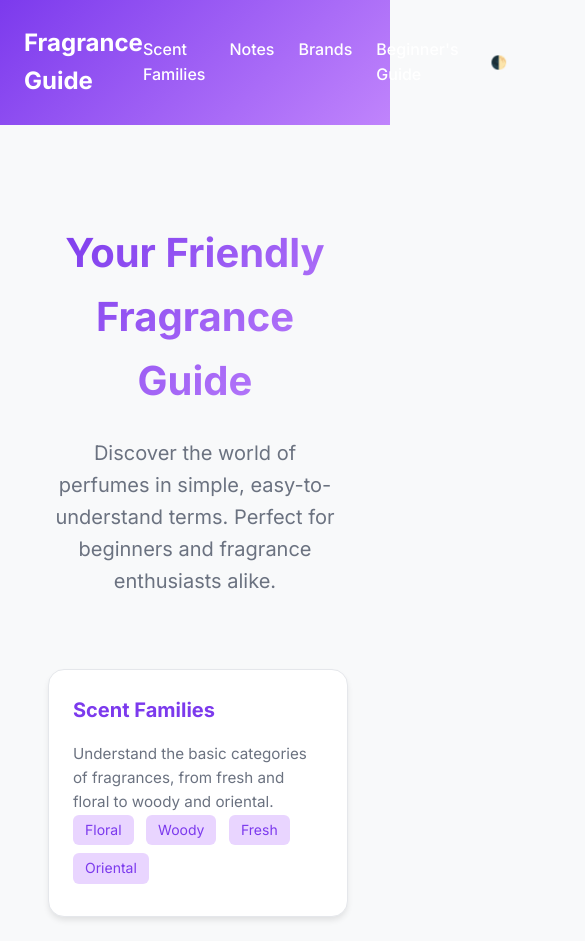
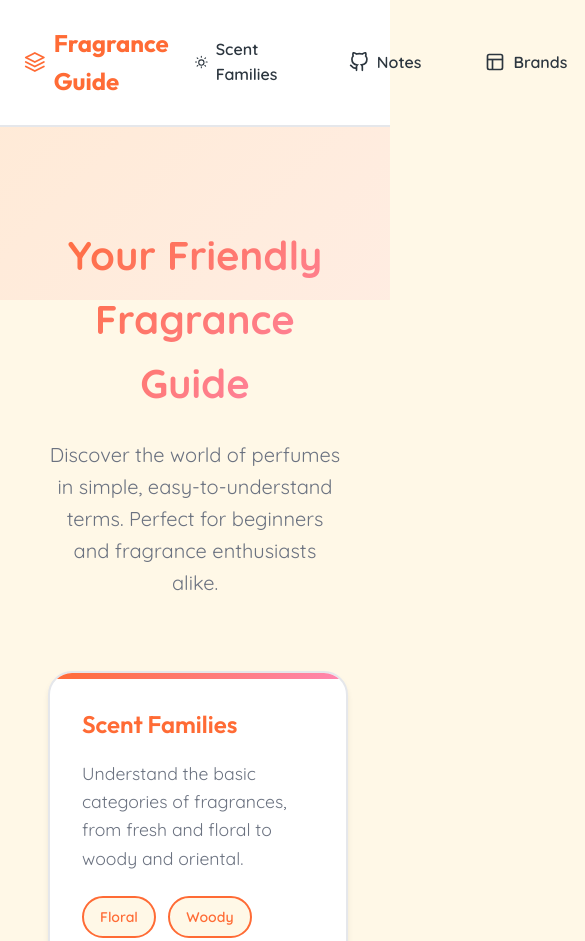
Before and after one commit to marpinet/fragrance-enciclopedia-for-dummies, a plain HTML site: page index.html in a window 390 px wide. Shown: the top 941 px of the page, 585 px wide, since content can reach past the window. Drawn offline with Linux system fonts and the light colour scheme.

Commit message:
Refactor theme colors and typography in index.html for improved design consistency and responsiveness

```diff
--- a/index.html
+++ b/index.html
@@ -6,28 +6,32 @@
     <title>Fragrance Encyclopedia for Dummies</title>
     <link rel="preconnect" href="https://fonts.googleapis.com">
     <link rel="preconnect" href="https://fonts.gstatic.com" crossorigin>
-    <link href="https://fonts.googleapis.com/css2?family=Inter:wght@400;500;600;700&display=swap" rel="stylesheet">
+    <link href="https://fonts.googleapis.com/css2?family=Outfit:wght@400;500;600;700&family=Quicksand:wght@400;500;600;700&display=swap" rel="stylesheet">
     <style>
         :root {
             /* Light Theme Colors */
-            --light-bg: #f8f9fa;
-            --light-surface: #ffffff;
-            --light-primary: #7c3aed;
-            --light-secondary: #e9d5ff;
-            --light-text: #1f2937;
-            --light-text-secondary: #6b7280;
-            --light-border: #e5e7eb;
-            --light-gradient: linear-gradient(135deg, #7c3aed, #c084fc);
+            --light-bg: #FFF8E7;
+            --light-surface: #FFFFFF;
+            --light-primary: #FF6B35;
+            --light-secondary: #4CB963;
+            --light-accent1: #00A9E0;
+            --light-accent2: #FF87B2;
+            --light-text: #2C363F;
+            --light-text-secondary: #6B7280;
+            --light-border: #E5E7EB;
+            --light-gradient: linear-gradient(135deg, #FF6B35, #FF87B2);
 
             /* Dark Theme Colors */
-            --dark-bg: #111827;
-            --dark-surface: #1f2937;
-            --dark-primary: #8b5cf6;
-            --dark-secondary: #5b21b6;
-            --dark-text: #f3f4f6;
-            --dark-text-secondary: #9ca3af;
-            --dark-border: #374151;
-            --dark-gradient: linear-gradient(135deg, #6d28d9, #7c3aed);
+            --dark-bg: #2C363F;
+            --dark-surface: #3D4852;
+            --dark-primary: #FF8B68;
+            --dark-secondary: #6DD68E;
+            --dark-accent1: #45C7F0;
+            --dark-accent2: #FF9DC4;
+            --dark-text: #F8F9FA;
+            --dark-text-secondary: #CED4DA;
+            --dark-border: #4A5568;
+            --dark-gradient: linear-gradient(135deg, #FF8B68, #FF9DC4);
 
             /* Spacing */
             --spacing-xs: 0.5rem;
@@ -77,20 +81,58 @@
         }
 
         body {
-            font-family: 'Inter', sans-serif;
+            font-family: 'Quicksand', sans-serif;
             background-color: var(--bg);
             color: var(--text);
             line-height: 1.6;
             min-height: 100vh;
             transition: background-color 0.3s ease, color 0.3s ease;
+            position: relative;
+        }
+
+        body::before {
+            content: '';
+            position: absolute;
+            top: 0;
+            left: 0;
+            right: 0;
+            height: 300px;
+            background: var(--gradient);
+            opacity: 0.1;
+            z-index: 0;
+        }
+
+        .decorative-circle {
+            position: absolute;
+            border-radius: 50%;
+            background: var(--primary);
+            opacity: 0.1;
+            z-index: 0;
+        }
+
+        .circle-1 {
+            width: 200px;
+            height: 200px;
+            top: 10%;
+            left: 5%;
+            background: var(--accent1);
+        }
+
+        .circle-2 {
+            width: 150px;
+            height: 150px;
+            top: 30%;
+            right: 10%;
+            background: var(--accent2);
         }
 
         .header {
-            background: var(--gradient);
+            background: var(--surface);
             padding: var(--spacing-md);
             position: sticky;
             top: 0;
             z-index: 10;
+            border-bottom: 2px solid var(--border);
         }
 
         .header-content {
@@ -102,34 +144,67 @@
         }
 
         .logo {
-            color: white;
+            color: var(--primary);
             font-size: 1.5rem;
             font-weight: 700;
             text-decoration: none;
+            font-family: 'Outfit', sans-serif;
+            display: flex;
+            align-items: center;
+            gap: var(--spacing-xs);
+        }
+
+        .logo-icon {
+            stroke: currentColor;
         }
 
         .nav {
             display: flex;
-            gap: var(--spacing-md);
+            gap: var(--spacing-lg);
+            align-items: center;
         }
 
         .nav-link {
-            color: white;
+            color: var(--text);
             text-decoration: none;
-            font-weight: 500;
-            transition: opacity 0.2s ease;
+            font-weight: 600;
+            display: flex;
+            align-items: center;
+            gap: var(--spacing-xs);
+            padding: var(--spacing-xs) var(--spacing-sm);
+            border-radius: 100px;
+            transition: all 0.2s ease;
         }
 
         .nav-link:hover {
-            opacity: 0.8;
+            color: var(--primary);
+            background: var(--light-bg);
+            transform: translateY(-2px);
+        }
+
+        .nav-link svg {
+            stroke: currentColor;
+            width: 20px;
+            height: 20px;
         }
 
         .theme-toggle {
             background: none;
-            border: none;
-            color: white;
+            border: 2px solid var(--border);
+            color: var(--text);
             cursor: pointer;
             padding: var(--spacing-xs);
+            border-radius: 100px;
+            display: flex;
+            align-items: center;
+            justify-content: center;
+            transition: all 0.2s ease;
+        }
+
+        .theme-toggle:hover {
+            color: var(--primary);
+            border-color: var(--primary);
+            transform: rotate(45deg);
         }
 
         .container {
@@ -169,38 +244,69 @@
 
         .card {
             background: var(--surface);
-            border-radius: var(--radius-lg);
-            padding: var(--spacing-md);
+            border-radius: 24px;
+            padding: var(--spacing-lg);
             box-shadow: var(--shadow-md);
-            border: 1px solid var(--border);
-            transition: transform 0.2s ease, box-shadow 0.2s ease;
+            border: 2px solid var(--border);
+            transition: all 0.3s ease;
+            position: relative;
+            overflow: hidden;
+        }
+
+        .card::before {
+            content: '';
+            position: absolute;
+            top: 0;
+            left: 0;
+            right: 0;
+            height: 6px;
+            background: var(--gradient);
         }
 
         .card:hover {
-            transform: translateY(-2px);
+            transform: translateY(-4px) rotate(1deg);
             box-shadow: var(--shadow-lg);
+            border-color: var(--primary);
         }
 
         .card h2 {
             color: var(--primary);
             margin-bottom: var(--spacing-sm);
-            font-size: 1.25rem;
+            font-size: 1.5rem;
+            font-family: 'Outfit', sans-serif;
+            font-weight: 600;
         }
 
         .card p {
             color: var(--text-secondary);
-            font-size: 0.95rem;
+            font-size: 1.1rem;
+            margin-bottom: var(--spacing-md);
+        }
+
+        .card-icon {
+            width: 48px;
+            height: 48px;
+            margin-bottom: var(--spacing-md);
+            color: var(--primary);
         }
 
         .tag {
             display: inline-block;
-            padding: 0.25rem 0.75rem;
-            background: var(--secondary);
+            padding: 0.5rem 1rem;
+            background: var(--light-bg);
             color: var(--primary);
-            border-radius: var(--radius-sm);
+            border: 2px solid var(--primary);
+            border-radius: 100px;
             font-size: 0.875rem;
+            font-weight: 600;
             margin-right: var(--spacing-xs);
             margin-bottom: var(--spacing-xs);
+            transition: all 0.2s ease;
+        }
+
+        .tag:hover {
+            background: var(--primary);
+            color: white;
         }
     </style>
     <script>
@@ -221,15 +327,45 @@
     </script>
 </head>
 <body>
+    <div class="decorative-circle circle-1"></div>
+    <div class="decorative-circle circle-2"></div>
+
     <header class="header">
         <div class="header-content">
-            <a href="/" class="logo">Fragrance Guide</a>
+            <a href="/" class="logo">
+                <svg class="logo-icon" width="32" height="32" viewBox="0 0 24 24" fill="none" stroke="currentColor">
+                    <path d="M12 2L2 7l10 5 10-5-10-5zM2 17l10 5 10-5M2 12l10 5 10-5" stroke-width="2" stroke-linecap="round" stroke-linejoin="round"/>
+                </svg>
+                Fragrance Guide
+            </a>
             <nav class="nav">
-                <a href="#scent-families" class="nav-link">Scent Families</a>
-                <a href="#notes" class="nav-link">Notes</a>
-                <a href="#brands" class="nav-link">Brands</a>
-                <a href="#guide" class="nav-link">Beginner's Guide</a>
-                <button class="theme-toggle" onclick="toggleTheme()">🌓</button>
+                <a href="#scent-families" class="nav-link">
+                    <svg width="24" height="24" viewBox="0 0 24 24" fill="none" stroke="currentColor">
+                        <path d="M12 8c-2.8 0-5 2.2-5 5s2.2 5 5 5 5-2.2 5-5-2.2-5-5-5z" stroke-width="2"/>
+                        <path d="M12 3V1M12 23v-2M3 12H1M23 12h-2M20 20l-1.4-1.4M5.4 5.4L4 4M20 4l-1.4 1.4M5.4 18.6L4 20" stroke-width="2" stroke-linecap="round"/>
+                    </svg>
+                    Scent Families
+                </a>
+                <a href="#notes" class="nav-link">
+                    <svg width="24" height="24" viewBox="0 0 24 24" fill="none" stroke="currentColor">
+                        <path d="M9 19c-5 1.5-5-2.5-7-3m14 6v-3.87a3.37 3.37 0 0 0-.94-2.61c3.14-.35 6.44-1.54 6.44-7A5.44 5.44 0 0 0 20 4.77 5.07 5.07 0 0 0 19.91 1S18.73.65 16 2.48a13.38 13.38 0 0 0-7 0C6.27.65 5.09 1 5.09 1A5.07 5.07 0 0 0 5 4.77a5.44 5.44 0 0 0-1.5 3.78c0 5.42 3.3 6.61 6.44 7A3.37 3.37 0 0 0 9 18.13V22" stroke-width="2" stroke-linecap="round"/>
+                    </svg>
+                    Notes
+                </a>
+                <a href="#brands" class="nav-link">
+                    <svg width="24" height="24" viewBox="0 0 24 24" fill="none" stroke="currentColor">
+                        <rect x="3" y="3" width="18" height="18" rx="2" ry="2" stroke-width="2"/>
+                        <line x1="3" y1="9" x2="21" y2="9" stroke-width="2"/>
+                        <line x1="9" y1="21" x2="9" y2="9" stroke-width="2"/>
+                    </svg>
+                    Brands
+                </a>
+                <button class="theme-toggle" onclick="toggleTheme()">
+                    <svg width="24" height="24" viewBox="0 0 24 24" fill="none" stroke="currentColor">
+                        <circle cx="12" cy="12" r="5" stroke-width="2"/>
+                        <path d="M12 1v2M12 21v2M4.22 4.22l1.42 1.42M18.36 18.36l1.42 1.42M1 12h2M21 12h2M4.22 19.78l1.42-1.42M18.36 5.64l1.42-1.42" stroke-width="2"/>
+                    </svg>
+                </button>
             </nav>
         </div>
     </header>
```
